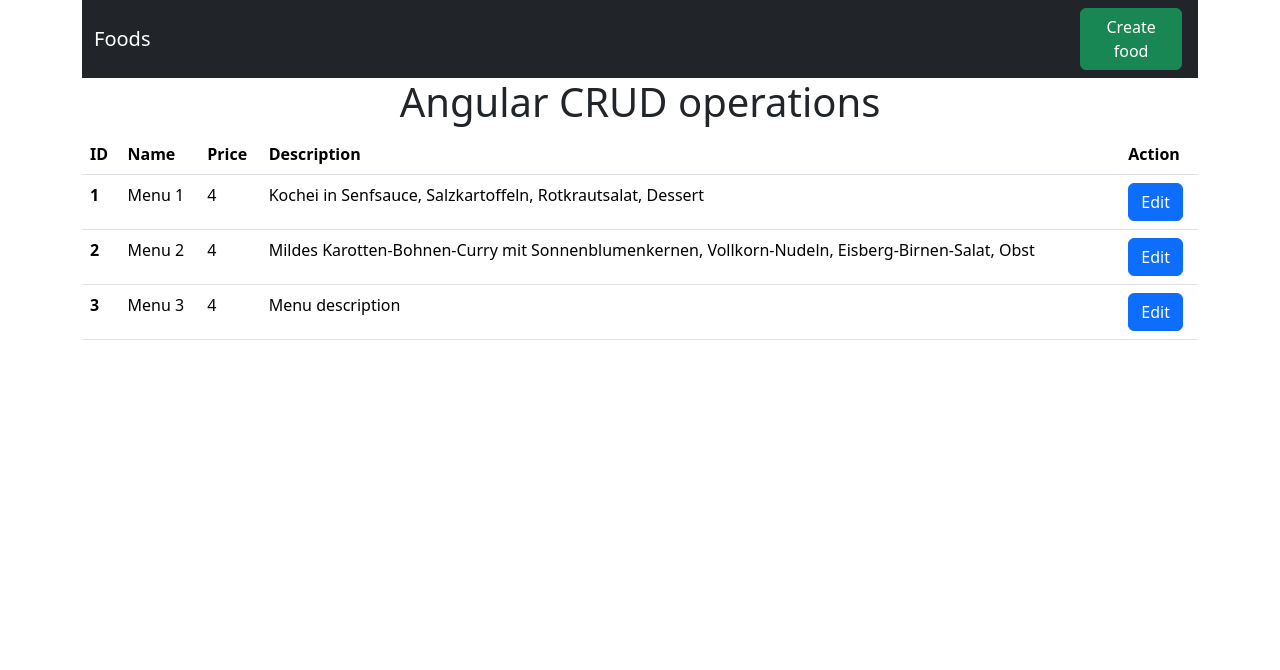
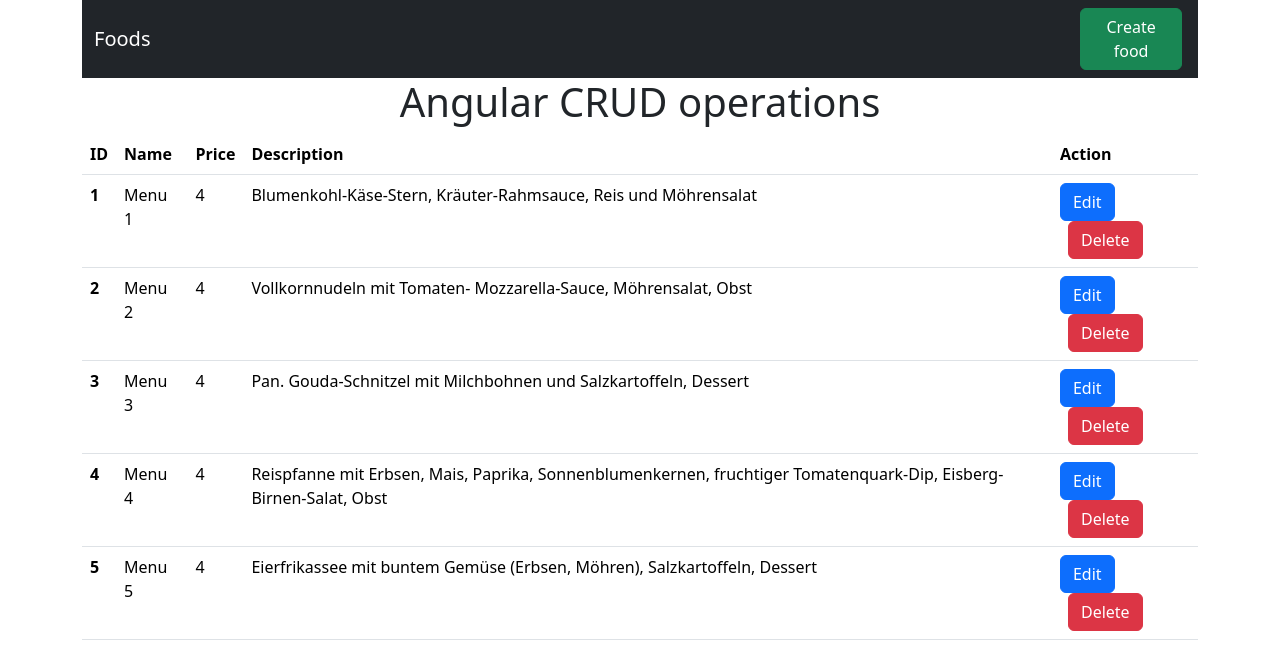
Before and after one commit to VitaliiSoloninko/angular-grud-operation, an Angular app: page /foods in a window 1280 px wide. Shown: the top 670 px of the page. Built offline with nearby package versions, Linux system fonts and the light colour scheme; data requests are answered from the project's data file.

Commit message:
1.4	Delete, service and component logic

```diff
--- a/db.json
+++ b/db.json
@@ -4,19 +4,31 @@
       "id": "1",
       "name": "Menu 1",
       "price": 4,
-      "description": "Kochei in Senfsauce, Salzkartoffeln, Rotkrautsalat, Dessert"
+      "description": "Blumenkohl-Käse-Stern, Kräuter-Rahmsauce, Reis und Möhrensalat"
     },
     {
       "id": "2",
       "name": "Menu 2",
       "price": "4",
-      "description": "Mildes Karotten-Bohnen-Curry mit Sonnenblumenkernen, Vollkorn-Nudeln, Eisberg-Birnen-Salat, Obst"
+      "description": "Vollkornnudeln mit Tomaten- Mozzarella-Sauce, Möhrensalat, Obst"
     },
     {
       "id": "3",
       "name": "Menu 3",
       "price": 4,
-      "description": "Menu description"
+      "description": "Pan. Gouda-Schnitzel mit Milchbohnen und Salzkartoffeln, Dessert"
+    },
+    {
+      "id": "4",
+      "name": "Menu 4",
+      "price": 4,
+      "description": "Reispfanne mit Erbsen, Mais, Paprika, Sonnenblumenkernen, fruchtiger Tomatenquark-Dip, Eisberg-Birnen-Salat, Obst"
+    },
+    {
+      "id": "5",
+      "name": "Menu 5",
+      "price": 4,
+      "description": " Eierfrikassee mit buntem Gemüse (Erbsen, Möhren), Salzkartoffeln, Dessert"
     }
   ]
 }
--- a/src/app/food.service.ts
+++ b/src/app/food.service.ts
@@ -28,4 +28,8 @@ export class FoodService {
       val
     );
   }
+
+  remove(id: number) {
+    return this.httpClient.delete<Food>(`http://localhost:3000/foods/${id}`);
+  }
 }
--- a/src/app/foods/foods.component.html
+++ b/src/app/foods/foods.component.html
@@ -24,6 +24,13 @@
             routerLinkActive="router-link-active"
             >Edit</a
           >
+          <button
+            type="button"
+            (click)="removeFood(food.id)"
+            class="btn btn-danger ms-2"
+          >
+            Delete
+          </button>
         </td>
       </tr>
     </tbody>
--- a/src/app/foods/foods.component.ts
+++ b/src/app/foods/foods.component.ts
@@ -1,8 +1,8 @@
 import { NgFor } from '@angular/common';
 import { Component, OnInit } from '@angular/core';
+import { RouterLink } from '@angular/router';
 import { Food } from '../food';
 import { FoodService } from '../food.service';
-import { RouterLink } from '@angular/router';
 
 @Component({
   selector: 'app-foods',
@@ -19,4 +19,12 @@ export class FoodsComponent implements OnInit {
       this.foods = data;
     });
   }
+
+  removeFood(id: number) {
+    this.foodService.remove(id).subscribe({
+      next: (val) => {
+        this.foods = this.foods.filter((_) => _.id != id);
+      },
+    });
+  }
 }
```
